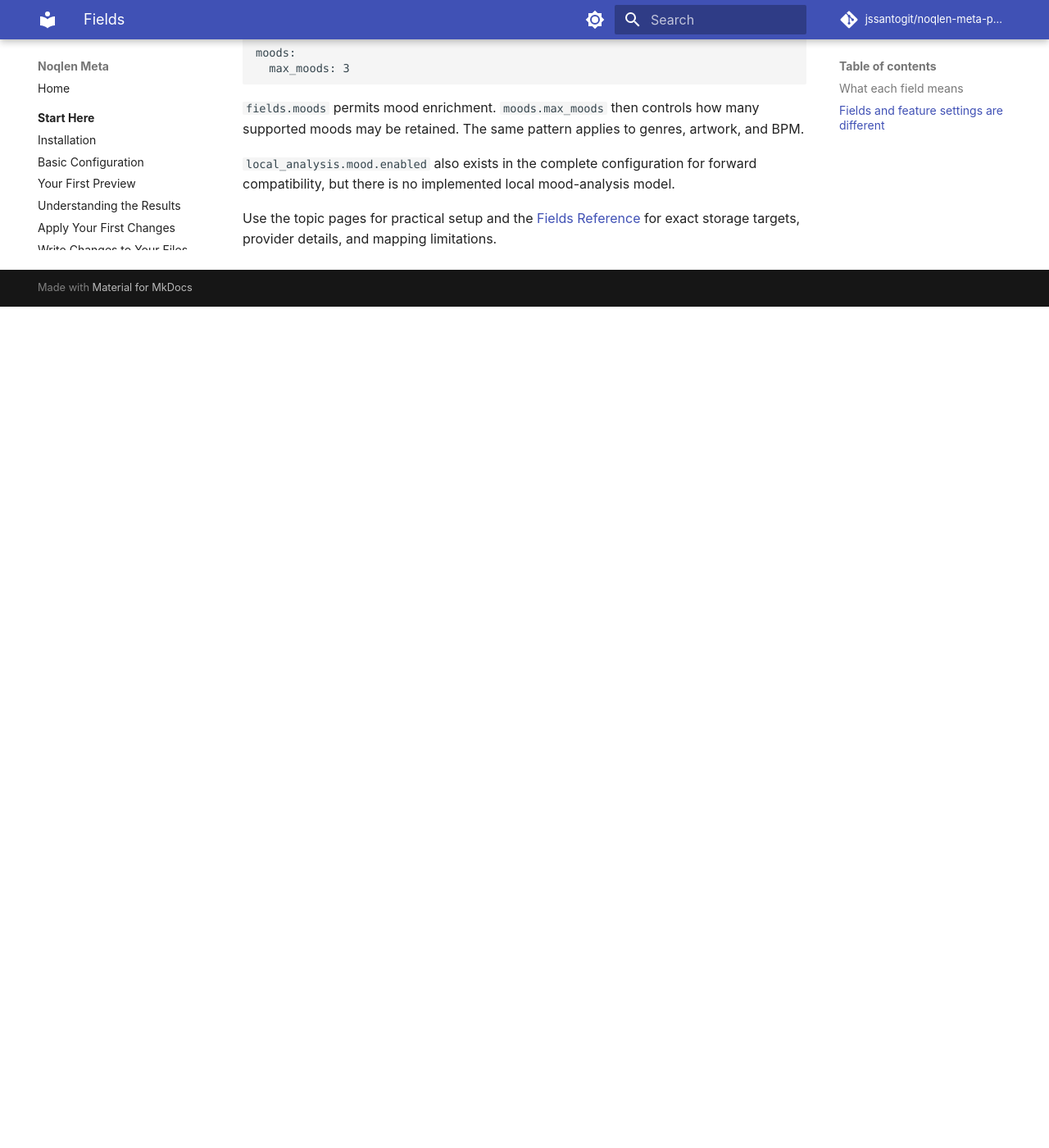
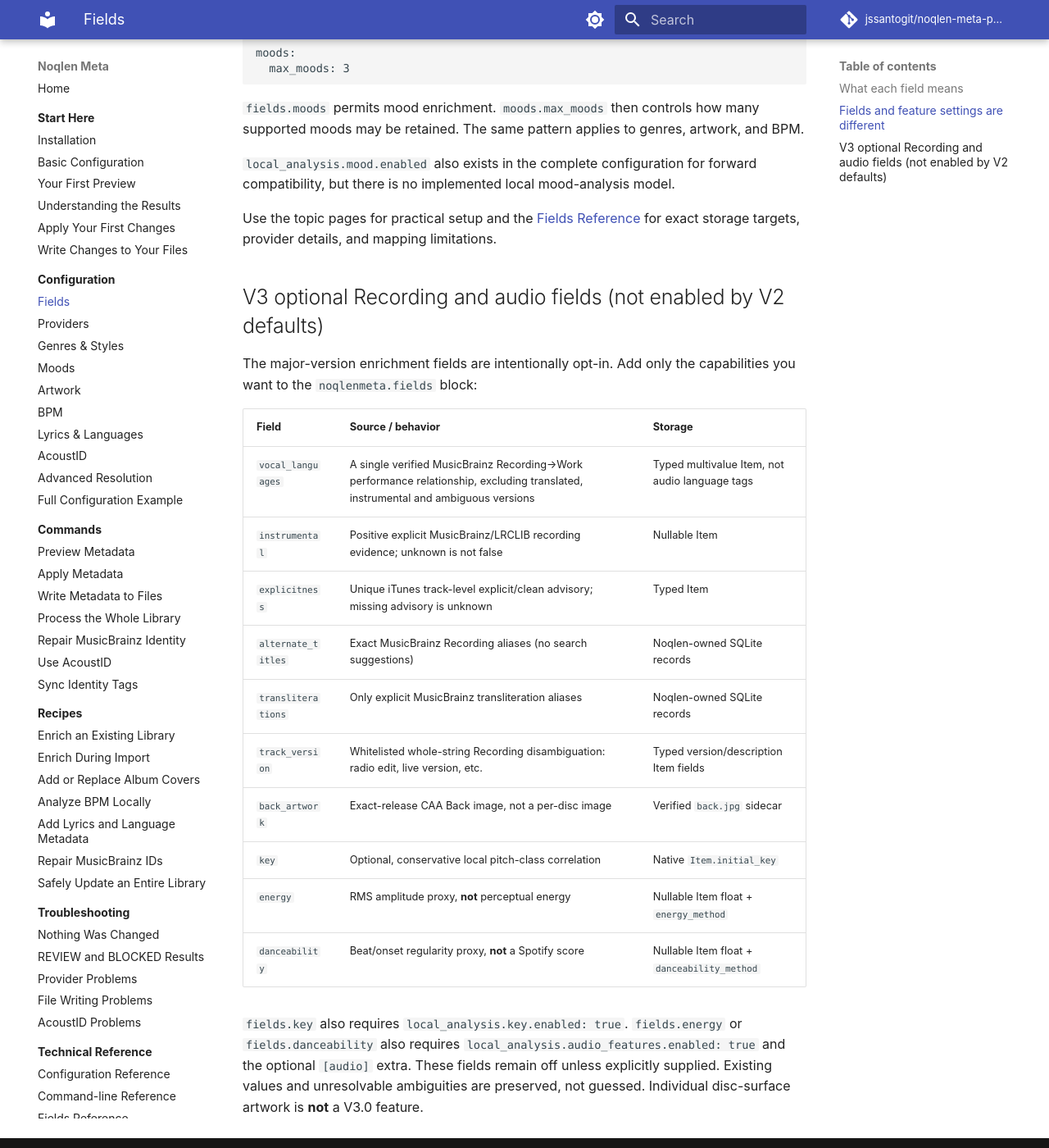
Before and after one commit to jssantogit/noqlen-meta-plugin, an MkDocs documentation site: the page built from site-docs/configuration/fields.md, in a window 1280 px wide and 1400 px high, scrolled down 2369 px. Shown: the whole window at 82% size. Built offline with MkDocs 1.6.1 and Material for MkDocs 9.7.7, drawn with Linux system fonts in a browser that asks for light colours; comment, search, counter and statistics services are not loaded; before the commit the page ends 2743 px from its top, so only the background shows below that; some of the changed text lies outside the part shown.

Commit message:
docs(v3): align public feature guidance with accepted 3.0 scope

```diff
--- a/site-docs/configuration/fields.md
+++ b/site-docs/configuration/fields.md
@@ -36,7 +36,7 @@ write anything by themselves and do not enable providers.
 | `artist_areas` | off | Trustworthy MusicBrainz artist-area names. It is off by default because it is more detailed location metadata. |
 | `artist_languages` | on | Contextual language codes derived only from Works reached by tracks in the current target. |
 | `lyrics` | off | Plain track lyrics from LRCLIB when that provider is enabled. |
-| `synced_lyrics` | off | Synchronized LRCLIB lyrics. They can be previewed as blocked, but Noqlen currently has no lossless writable target for them. |
+| `synced_lyrics` | off | Synchronized LRCLIB lyrics; existing-library application can create a verified no-clobber `.lrc` sidecar. Not an embedded SYLT tag. |
 | `cover` | on | Album artwork handled through the verified Cover Art Archive pipeline. |
 | `composers` | on | Structured Work composer relations plus native name/ID projections. |
 | `lyricists` | on | Structured Work lyricist relations plus native name/ID projections. |
@@ -73,3 +73,29 @@ forward compatibility, but there is no implemented local mood-analysis model.
 Use the topic pages for practical setup and the
 [Fields Reference](../technical-reference/fields.md) for exact storage targets,
 provider details, and mapping limitations.
+
+
+## V3 optional Recording and audio fields (not enabled by V2 defaults)
+
+The major-version enrichment fields are intentionally opt-in. Add only the
+capabilities you want to the `noqlenmeta.fields` block:
+
+| Field | Source / behavior | Storage |
+| --- | --- | --- |
+| `vocal_languages` | A single verified MusicBrainz Recording→Work performance relationship, excluding translated, instrumental and ambiguous versions | Typed multivalue Item, not audio language tags |
+| `instrumental` | Positive explicit MusicBrainz/LRCLIB recording evidence; unknown is not false | Nullable Item |
+| `explicitness` | Unique iTunes track-level explicit/clean advisory; missing advisory is unknown | Typed Item |
+| `alternate_titles` | Exact MusicBrainz Recording aliases (no search suggestions) | Noqlen-owned SQLite records |
+| `transliterations` | Only explicit MusicBrainz transliteration aliases | Noqlen-owned SQLite records |
+| `track_version` | Whitelisted whole-string Recording disambiguation: radio edit, live version, etc. | Typed version/description Item fields |
+| `back_artwork` | Exact-release CAA Back image, not a per-disc image | Verified `back.jpg` sidecar |
+| `key` | Optional, conservative local pitch-class correlation | Native `Item.initial_key` |
+| `energy` | RMS amplitude proxy, **not** perceptual energy | Nullable Item float + `energy_method` |
+| `danceability` | Beat/onset regularity proxy, **not** a Spotify score | Nullable Item float + `danceability_method` |
+
+`fields.key` also requires `local_analysis.key.enabled: true`.
+`fields.energy` or `fields.danceability` also requires
+`local_analysis.audio_features.enabled: true` and the optional `[audio]` extra.
+These fields remain off unless explicitly supplied. Existing values and
+unresolvable ambiguities are preserved, not guessed. Individual disc-surface
+artwork is **not** a V3.0 feature.
```
